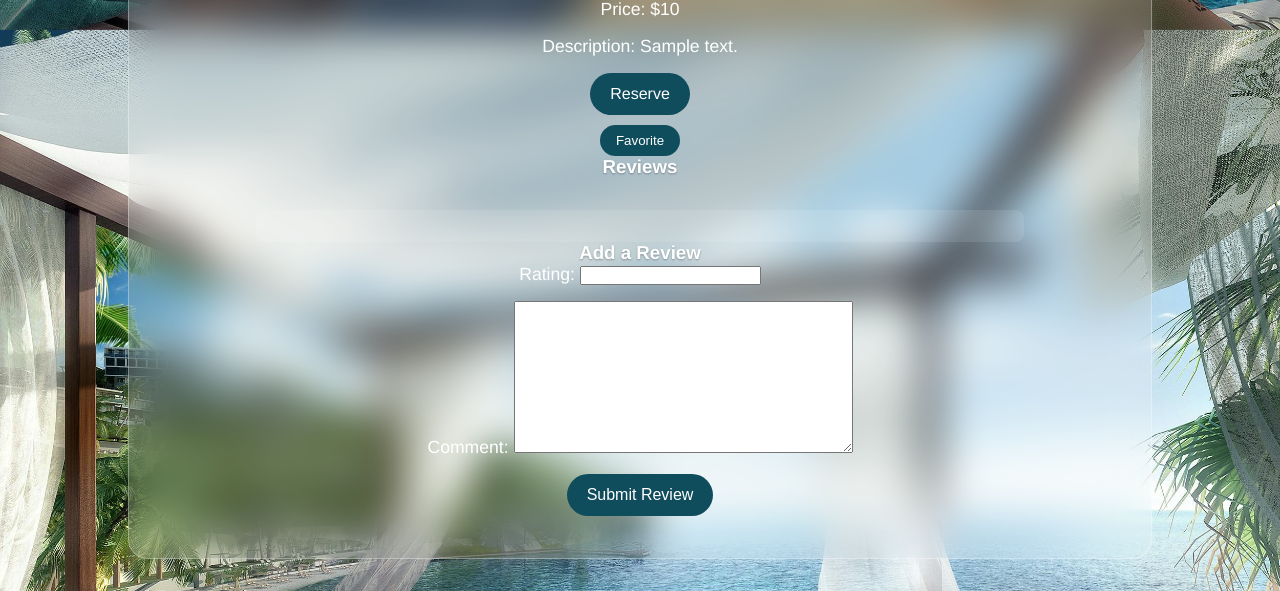
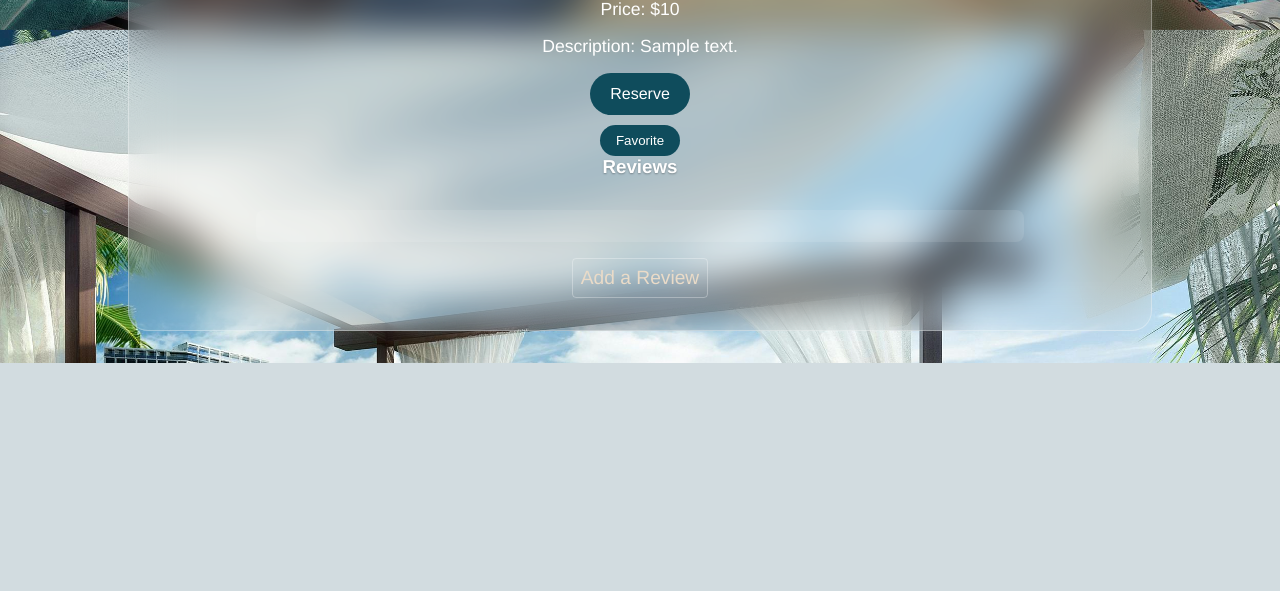
Before and after one commit to cdenzelcoleman/Venture-Villas, a Django app: page /resort/1/add-review/ in a window 1280 px wide. Shown: the part 832-1423 px from the top of the page. After the commit the page ends 1195 px from the top, so only its background shows below. Run offline with Django 5.2, Linux system fonts and the light colour scheme; a user stored in the database is signed in; tables that the repository leaves empty hold one stand-in row (values such as "Sample post"); grey boxes marked "Sample" are stand-in pictures.

Commit message:
Review toggle feature

```diff
--- a/main_app/static/css/resorts/resort_detail.css
+++ b/main_app/static/css/resorts/resort_detail.css
@@ -32,3 +32,18 @@
   .favorite-button:hover {
     background-color: var(--muted-sage);
   }
+
+  .review-form-toggle summary {
+    cursor: pointer;
+    font-size: 1.2rem;
+    color: var(--warm-sand);
+    padding: 0.5rem;
+    border: 1px solid rgba(255, 255, 255, 0.3);
+    border-radius: 4px;
+    display: inline-block;
+    margin-top: 1rem;
+  }
+  .review-form-toggle[open] summary {
+    background-color: var(--deep-teal);
+    color: var(--pure-white);
+  }
--- a/main_app/templates/resort_detail.html
+++ b/main_app/templates/resort_detail.html
@@ -51,11 +51,13 @@
     </div>
     {% endfor %}
   </div>
-  <h3>Add a Review</h3>
+  <details class="review-form-toggle">
+    <summary>Add a Review</summary>
   <form action="{% url 'add-review' resort.id %}" method="post">
     {% csrf_token %} {{ review_form.as_p }}
     <button type="submit" class="btn submit-btn">Submit Review</button>
   </form>
+  </details>
   {% endif %}
 </div>
 {% endblock %}
```
